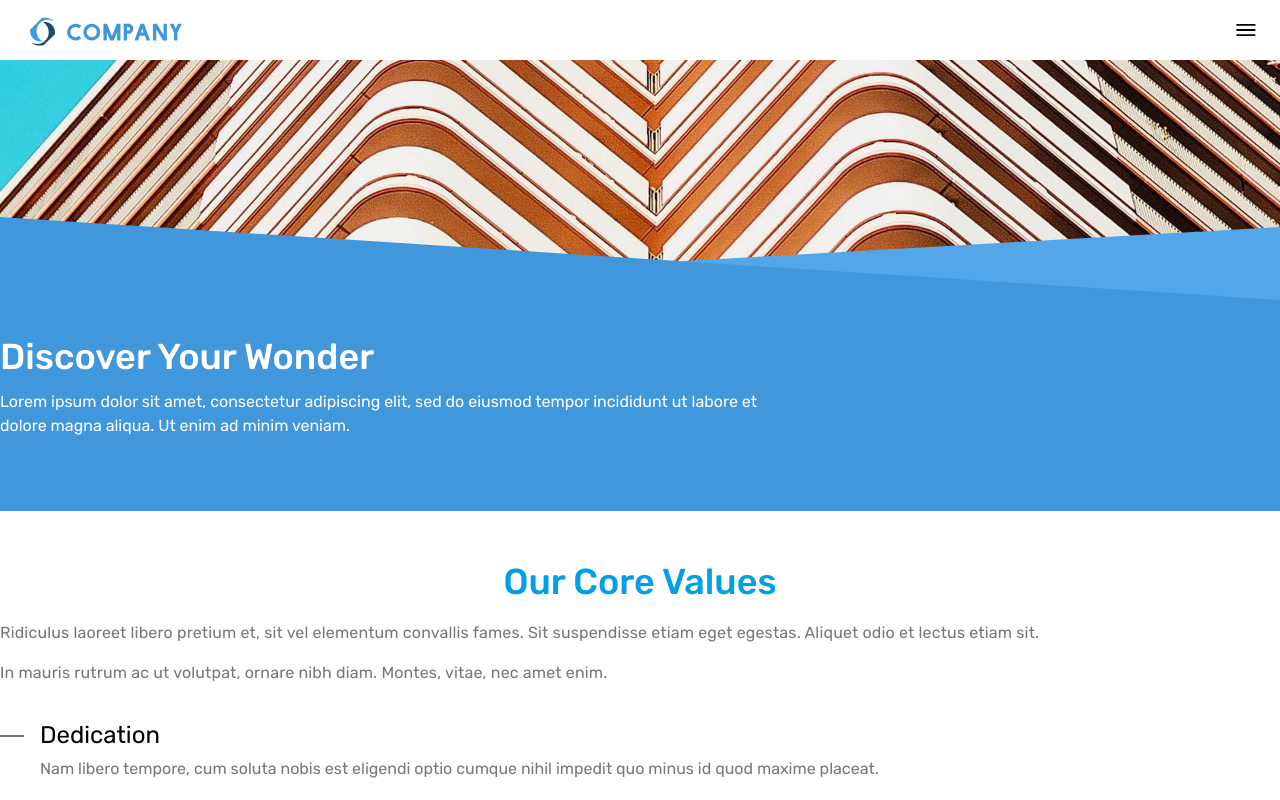
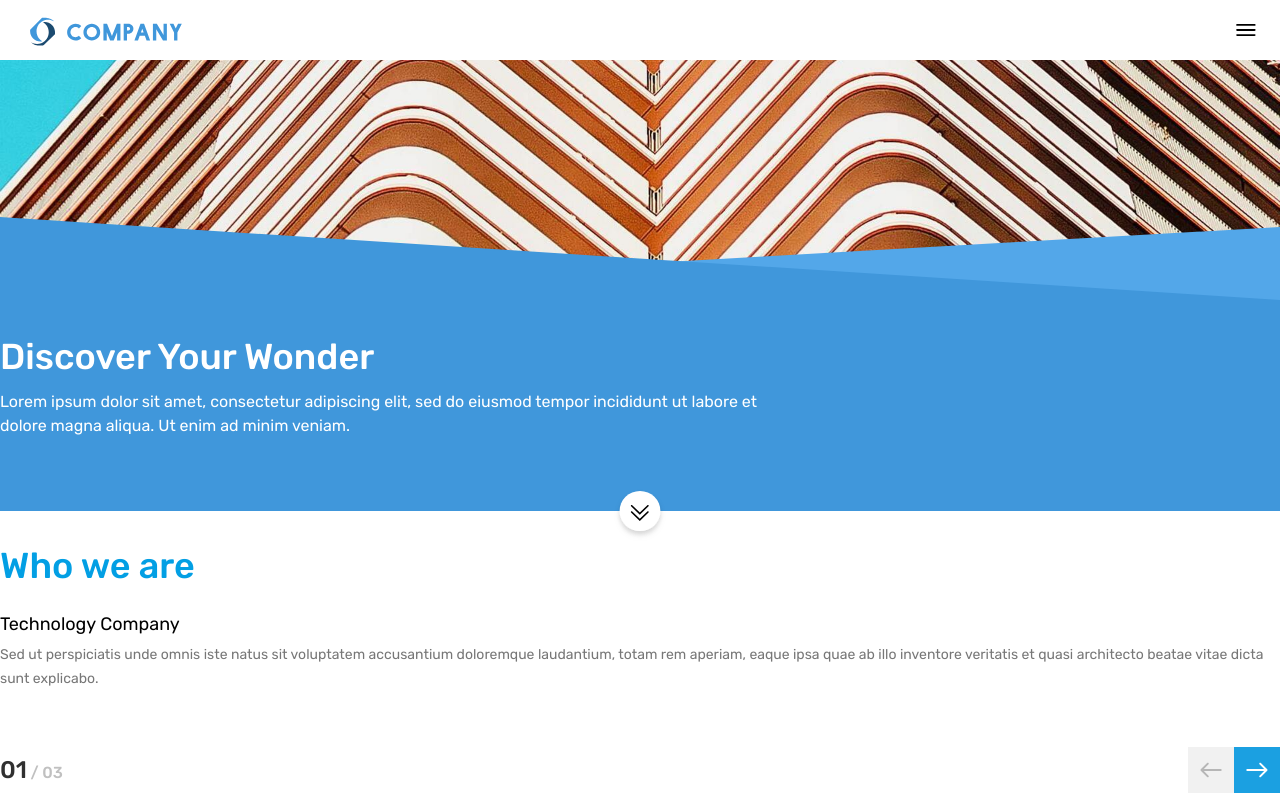
Before and after one commit to januarmaksum/Landing-page-company-SALT, a React (Vite) app: page / in a window 1280 px wide. Shown: the top 800 px of the page. Built offline with nearby package versions, Linux system fonts and the light colour scheme.

Commit message:
add about and slide card

```diff
--- a/package.json
+++ b/package.json
@@ -13,7 +13,8 @@
     "@fontsource/rubik": "^5.0.8",
     "clsx": "^2.0.0",
     "react": "^18.2.0",
-    "react-dom": "^18.2.0"
+    "react-dom": "^18.2.0",
+    "swiper": "^10.1.0"
   },
   "devDependencies": {
     "@types/react": "^18.2.15",
--- a/src/Layout.jsx
+++ b/src/Layout.jsx
@@ -1,3 +1,4 @@
+import About from "./components/About";
 import CoreValue from "./components/CoreValue";
 import Footer from "./components/Footer";
 import Header from "./components/Header";
@@ -8,6 +9,7 @@ function Layout() {
     <>
       <Header />
       <Hero />
+      <About />
       <CoreValue />
       <Footer />
     </>
--- /dev/null
+++ b/src/components/About/index.jsx
@@ -0,0 +1,95 @@
+import { useRef } from "react";
+import { Swiper, SwiperSlide } from "swiper/react";
+import "swiper/css";
+import { Pagination, Navigation } from "swiper/modules";
+import { dataAbout } from "../../data";
+
+export default function About() {
+  const navigationPrevRef = useRef(null);
+  const navigationNextRef = useRef(null);
+  const paginationCurrent = useRef(null);
+
+  return (
+    <div className="container pt-[40px] pb-[70px] px-12 lg:px-0 relative">
+      <Swiper
+        className="swiper-about"
+        allowTouchMove={false}
+        modules={[Pagination, Navigation]}
+        pagination={{
+          el: ".swiper-pagination-about",
+          type: "fraction",
+          formatFractionCurrent: function (number) {
+            return "0" + number;
+          },
+          formatFractionTotal: function (number) {
+            return "0" + number;
+          },
+        }}
+        onInit={(swiper) => {
+          swiper.params.navigation.prevEl = navigationPrevRef.current;
+          swiper.params.navigation.nextEl = navigationNextRef.current;
+          swiper.params.pagination.el = paginationCurrent.current;
+          swiper.navigation.init();
+          swiper.navigation.update();
+        }}
+      >
+        {dataAbout.map((item) => {
+          return (
+            <SwiperSlide key={item.title}>
+              <div>
+                <h2 className="whitesmoke-900 text-blue-700 text-4xl font-medium leading-[30px] mb-6">
+                  {item.title}
+                </h2>
+                <h3 className="text-black text-lg leading-[38px]">
+                  {item.subTitle}
+                </h3>
+                <p className="text-gray-700 text-sm leading-6">
+                  {item.description}
+                </p>
+              </div>
+            </SwiperSlide>
+          );
+        })}
+      </Swiper>
+      <div className="flex justify-between mt-14 items-center">
+        <div className="swiper-pagination-about" ref={paginationCurrent} />
+        <div className="flex swiper-navigation-about">
+          <div
+            className="w-[46px] h-[46px] bg-blue-800 flex items-center justify-center cursor-pointer"
+            ref={navigationPrevRef}
+          >
+            <svg
+              width="22"
+              height="16"
+              viewBox="0 0 22 16"
+              fill="none"
+              xmlns="http://www.w3.org/2000/svg"
+            >
+              <path
+                d="M0.754441 7.29277C0.363917 7.6833 0.363917 8.31646 0.754441 8.70698L7.1184 15.0709C7.50893 15.4615 8.14209 15.4615 8.53262 15.0709C8.92314 14.6804 8.92314 14.0473 8.53262 13.6567L2.87576 7.99988L8.53262 2.34302C8.92314 1.9525 8.92314 1.31933 8.53262 0.92881C8.14209 0.538286 7.50893 0.538286 7.1184 0.92881L0.754441 7.29277ZM20.6442 8.99988C21.1965 8.99988 21.6442 8.55216 21.6442 7.99988C21.6442 7.44759 21.1965 6.99988 20.6442 6.99988L20.6442 8.99988ZM1.46155 8.99988L20.6442 8.99988L20.6442 6.99988L1.46155 6.99988L1.46155 8.99988Z"
+                className="fill-white swiper-fill-prev"
+              />
+            </svg>
+          </div>
+          <div
+            className="w-[46px] h-[46px] bg-blue-800 flex items-center justify-center cursor-pointer"
+            ref={navigationNextRef}
+          >
+            <svg
+              width="22"
+              height="16"
+              viewBox="0 0 22 16"
+              fill="none"
+              xmlns="http://www.w3.org/2000/svg"
+            >
+              <path
+                d="M21.2456 8.70698C21.6361 8.31646 21.6361 7.6833 21.2456 7.29277L14.8816 0.928811C14.4911 0.538286 13.8579 0.538286 13.4674 0.928811C13.0769 1.31934 13.0769 1.9525 13.4674 2.34302L19.1242 7.99988L13.4674 13.6567C13.0769 14.0473 13.0769 14.6804 13.4674 15.0709C13.8579 15.4615 14.4911 15.4615 14.8816 15.0709L21.2456 8.70698ZM1.35578 6.99988C0.80349 6.99988 0.355776 7.44759 0.355776 7.99988C0.355776 8.55216 0.80349 8.99988 1.35578 8.99988L1.35578 6.99988ZM20.5385 6.99988L1.35578 6.99988L1.35578 8.99988L20.5385 8.99988L20.5385 6.99988Z"
+                className="fill-white swiper-fill-next"
+              />
+            </svg>
+          </div>
+        </div>
+      </div>
+    </div>
+  );
+}
--- a/src/components/CoreValue/index.jsx
+++ b/src/components/CoreValue/index.jsx
@@ -1,26 +1,9 @@
 import BgIllustration from "../../assets/images/core-values-illustration.svg";
-
-const data = [
-  {
-    title: "Dedication",
-    description:
-      "Nam libero tempore, cum soluta nobis est eligendi optio cumque nihil impedit quo minus id quod maxime placeat.",
-  },
-  {
-    title: "Intellectual Honesty",
-    description:
-      "Itaque earum rerum hic tenetur a sapiente delectus, ut aut reiciendis voluptatibus maiores alias conse.",
-  },
-  {
-    title: "Curiosity",
-    description:
-      "At vero eos et accusamus et iusto odio dignissimos ducimus qui blanditiis praesentium voluptatum deleniti atque.",
-  },
-];
+import { dataCoreValue } from "../../data";
 
 export default function CoreValue() {
   return (
-    <div className="overflow-hidden">
+    <div className="overflow-hidden bg-[#F8F8F8]">
       <div className="container relative pt-14 px-[25px] lg:px-0">
         <h2 className="whitesmoke-900 text-blue-700 text-4xl font-medium text-center leading-[30px] mb-6">
           Our Core Values
@@ -35,10 +18,10 @@ export default function CoreValue() {
           amet enim.
         </p>
         <ul className="mt-[34px] grid gap-y-6">
-          {data.map((item) => {
+          {dataCoreValue.map((item) => {
             return (
               <li
-                key={data.title}
+                key={item.title}
                 className="relative pl-10 before:w-6 before:h-0.5 before:bg-gray-800 before:absolute before:left-0 before:top-4"
               >
                 <h3 className="text-black text-2xl mb-1.5">{item.title}</h3>
--- a/src/components/Hero/index.jsx
+++ b/src/components/Hero/index.jsx
@@ -1,4 +1,5 @@
 import styleHero from "./styleHero.module.css";
+import IconDoubleChevronDown from "../../assets/icons/icon-double-chevron-down.svg";
 
 export default function Hero() {
   return (
@@ -43,6 +44,9 @@ export default function Hero() {
           </p>
         </div>
       </div>
+      <div className="absolute left-1/2 -mr-[50%] translate-y-0 -translate-x-[50%] -bottom-7 drop-shadow-md">
+        <img src={IconDoubleChevronDown} alt="icon double chevron down" />
+      </div>
     </div>
   );
 }
--- /dev/null
+++ b/src/data.js
@@ -0,0 +1,38 @@
+export const dataAbout = [
+  {
+    title: "Who we are",
+    subTitle: "Technology Company",
+    description:
+      "Sed ut perspiciatis unde omnis iste natus sit voluptatem accusantium doloremque laudantium, totam rem aperiam, eaque ipsa quae ab illo inventore veritatis et quasi architecto beatae vitae dicta sunt explicabo.",
+  },
+  {
+    title: "What we do",
+    subTitle: "Professional Brand Management",
+    description:
+      "Neque porro quisquam est, qui dolorem ipsum quia dolor sit amet, consectetur, adipisci velit, sed quia non numquam eius modi tempora incidunt ut labore et dolore magnam aliquam quaerat voluptatem.",
+  },
+  {
+    title: "How we do",
+    subTitle: "Strategize, Design, Collaborate",
+    description:
+      "Ut enim ad minima veniam, quis nostrum exercitationem ullam corporis suscipit laboriosam, nisi ut aliquid ex ea commodi consequatur? Quis autem vel eum iure reprehenderit qui in ea voluptate velit esse sequam nihil molestiae consequatur.",
+  },
+];
+
+export const dataCoreValue = [
+  {
+    title: "Dedication",
+    description:
+      "Nam libero tempore, cum soluta nobis est eligendi optio cumque nihil impedit quo minus id quod maxime placeat.",
+  },
+  {
+    title: "Intellectual Honesty",
+    description:
+      "Itaque earum rerum hic tenetur a sapiente delectus, ut aut reiciendis voluptatibus maiores alias conse.",
+  },
+  {
+    title: "Curiosity",
+    description:
+      "At vero eos et accusamus et iusto odio dignissimos ducimus qui blanditiis praesentium voluptatum deleniti atque.",
+  },
+];
--- a/src/index.css
+++ b/src/index.css
@@ -1,3 +1,27 @@
 @tailwind base;
 @tailwind components;
 @tailwind utilities;
+
+.swiper-about .swiper-pagination {
+  position: absolute;
+}
+
+.swiper-pagination-about {
+  color: #c0c0c0;
+  font-weight: 500;
+}
+
+.swiper-pagination-about .swiper-pagination-current {
+  font-size: 24px;
+  color: #303030;
+}
+
+.swiper-navigation-about .swiper-button-disabled {
+  background-color: #f1f1f1;
+  cursor: not-allowed !important;
+}
+
+.swiper-navigation-about .swiper-button-disabled .swiper-fill-prev,
+.swiper-navigation-about .swiper-button-disabled .swiper-fill-next {
+  fill: #b6b6b6;
+}
```
Also changed, not shown: 1 other file (tests, documents, lock files or other folders).
